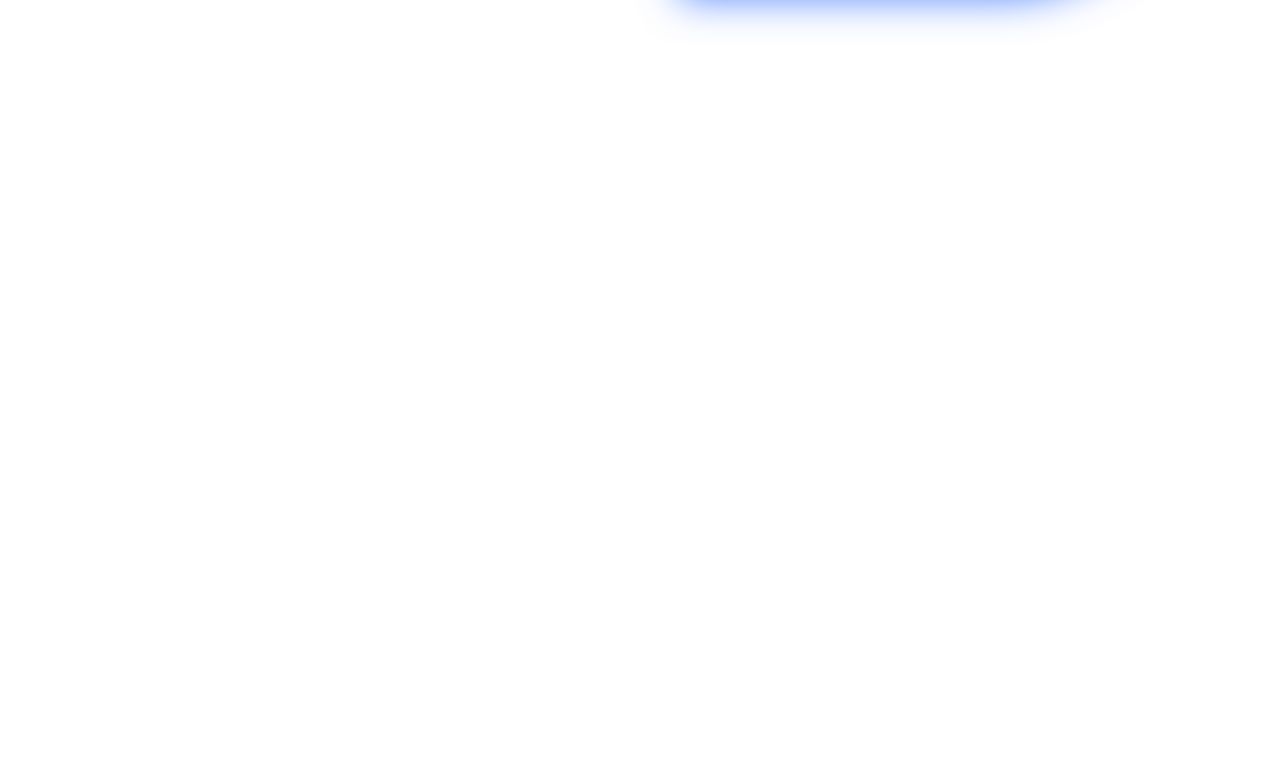
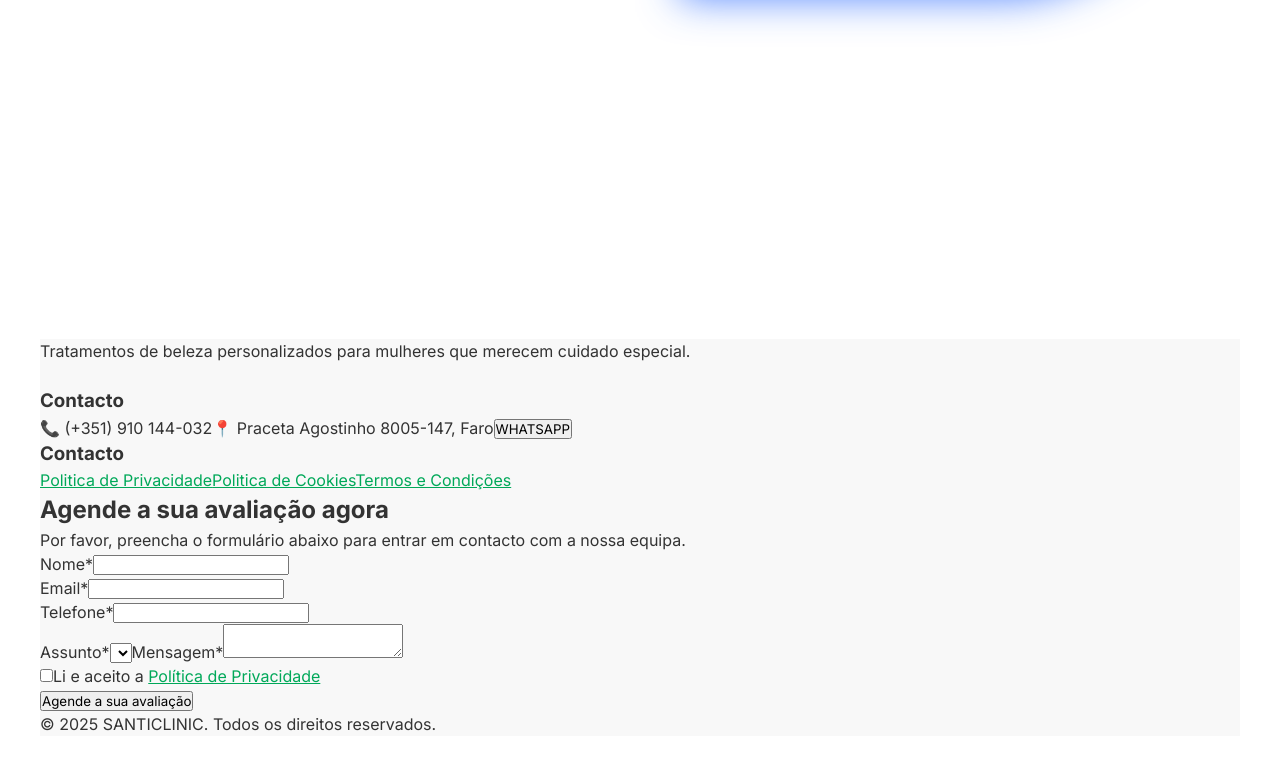
Before and after one commit to Webtech87/LazerCO2, a React (Vite) app in the folder client/: page / in a window 1280 px wide. Shown: the part 5808-6578 px from the top of the page. Built offline with nearby package versions, Linux system fonts and the light colour scheme.

Commit message:
[UPDATE] Add footer content and TSX structure to Footer.tsx

```diff
--- a/client/src/components/Footer/Footer.tsx
+++ b/client/src/components/Footer/Footer.tsx
@@ -5,7 +5,60 @@ const Footer = () => {
     <div className='page-container'>
       <div className='footer-container'>
         <section className='footer'>
-
+            <div className='footer-info'>
+                <img src="" alt="" />
+                <span>Tratamentos de beleza personalizados para
+mulheres que merecem cuidado especial.</span>
+                <div className='social-media'>
+                    <img src="" alt="" />
+                    <img src="" alt="" />
+                    <img src="" alt="" />
+                </div>
+                <div className='contact-politics'>
+                    <div className='contacts'>
+                        <h3>Contacto</h3>
+                        <span>📞 (+351) 910 144-032</span>
+                        <span>📍 Praceta Agostinho 8005-147, Faro</span>
+                        <button>WHATSAPP</button>
+                    </div>
+                    <div>
+                        <h3>Contacto</h3>
+                        <a href="">Politica de Privacidade</a>
+                        <a href="">Politica de Cookies</a>
+                        <a href="">Termos e Condições</a>
+                    </div>
+                </div>
+            </div>
+            <div className='form'>
+                <h2>Agende a sua avaliação agora</h2>
+                <span>Por favor, preencha o formulário abaixo para entrar em contacto com a nossa equipa.</span>
+                <form action="">
+                    <label htmlFor="">Nome*</label>
+                    <input type="text" />
+                    <div className='email-phone'>
+                        <div className="field">
+                            <label>Email*</label>
+                            <input type="email" />
+                        </div>
+                        <div className="field">
+                            <label>Telefone*</label>
+                            <input type="tel" />
+                        </div>
+                    </div>
+                    <label htmlFor="">Assunto*</label>
+                    <select name="" id=""></select>
+                    <label htmlFor="">Mensagem*</label>
+                    <textarea name="" id=""></textarea>
+                    <div className='checkbox'>
+                        <input type="checkbox" />
+                        <span>Li e aceito a <a href="">Política de Privacidade</a></span>
+                    </div>
+                    <button>Agende a sua avaliação</button>
+                </form>
+            </div>
+            <div className='copyright'>
+                <span>© 2025 SANTICLINIC. Todos os direitos reservados.</span>
+            </div>
         </section>
       </div>
     </div>
```
